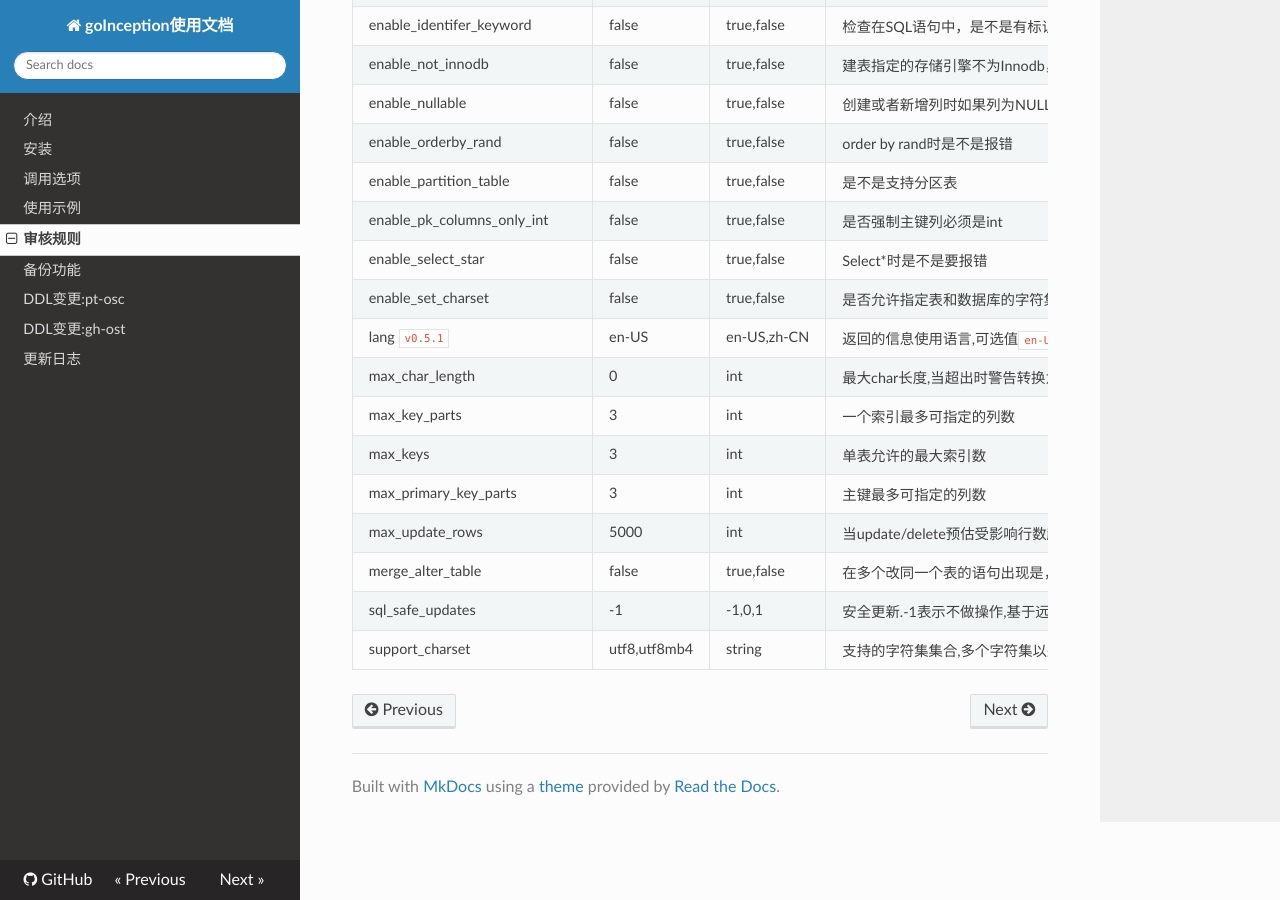
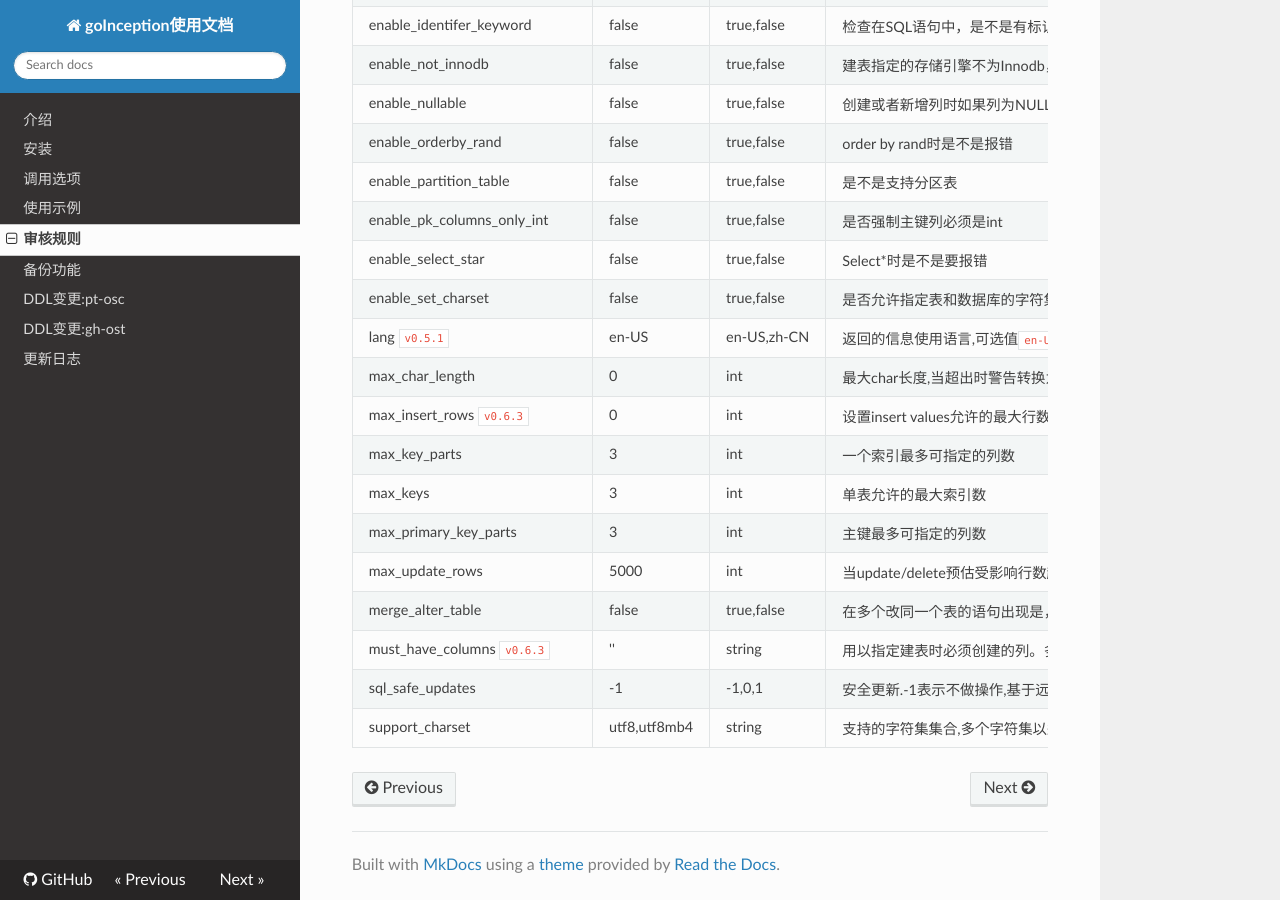
Before and after one commit to hanchuanchuan/goInception, an MkDocs documentation site: the page built from docs/options.md, in a window 1280 px wide and 900 px high, scrolled down 1867 px. Built offline with MkDocs 1.6.1, drawn with Linux system fonts in a browser that asks for light colours; nearby versions of some CDN libraries.

Commit message:
docs: v0.6.3文档更新

```diff
--- a/docs/options.md
+++ b/docs/options.md
@@ -59,11 +59,13 @@ enable_select_star   |  false    |   true,false     |     Select*时是不是要
 enable_set_charset   |  false    |   true,false     |     是否允许指定表和数据库的字符集
 lang `v0.5.1` | en-US             | en-US,zh-CN | 返回的信息使用语言,可选值`en-US`,`zh-CN`
 max_char_length                | 0              | int | 最大char长度,当超出时警告转换为varchar类型
+max_insert_rows   `v0.6.3`              | 0           | int  | 设置insert values允许的最大行数.0为不限制
 max_key_parts                  | 3              | int  | 一个索引最多可指定的列数
 max_keys                       | 3              | int | 单表允许的最大索引数
 max_primary_key_parts          | 3              | int | 主键最多可指定的列数
 max_update_rows                | 5000           | int  | 当update/delete预估受影响行数超出设置值时警告
 merge_alter_table   |  false    |   true,false     |  在多个改同一个表的语句出现是，报错，提示合成一个
+must_have_columns  `v0.6.3` | ''    |   string  | 用以指定建表时必须创建的列。多个列时以逗号分隔(`格式: 列名 [列类型,可选]`)
 sql_safe_updates               | -1              |  -1,0,1  | 安全更新.-1表示不做操作,基于远端数据库,0表示关闭安全更新,1表示开启安全更新
 support_charset | utf8,utf8mb4              | string | 支持的字符集集合,多个字符集以逗号分隔
 
```
